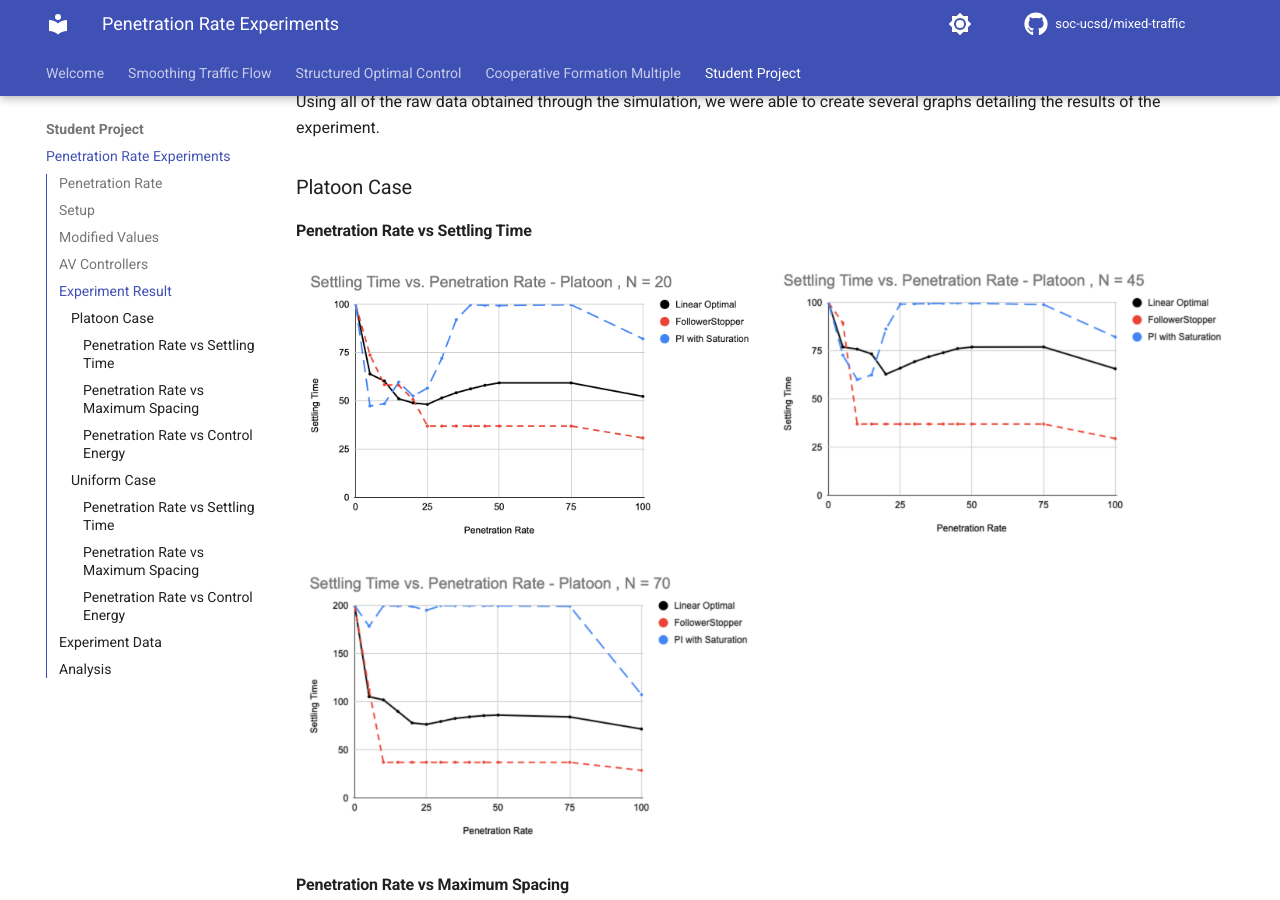
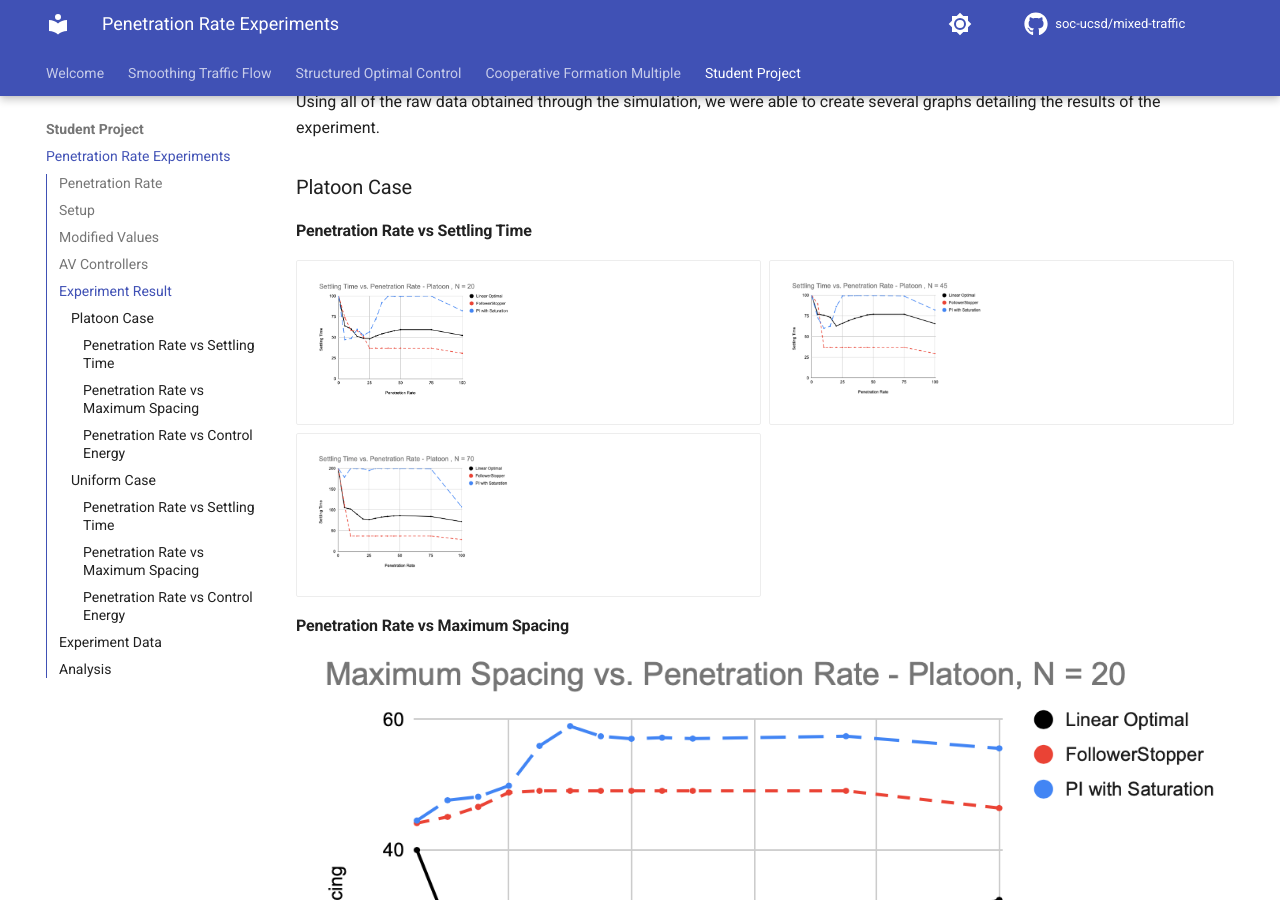
Before and after one commit to soc-ucsd/mixed-traffic, an MkDocs documentation site: the page built from docs/student_project/numerical_data.md, in a window 1280 px wide and 900 px high, scrolled down 1134 px. Built offline with MkDocs 1.6.1 and Material for MkDocs 9.7.7, drawn with Linux system fonts in a browser that asks for light colours; comment, search, counter and statistics services are not loaded.

Commit message:
Update numerical_data.md

```diff
--- a/docs/student_project/numerical_data.md
+++ b/docs/student_project/numerical_data.md
@@ -38,11 +38,9 @@
 
 <div class="grid cards" markdown>
 
-![Alt Text](images/penetration_rate_data/Platoon/Platoon_N=20_settlingtime.png){ width="500" }
-
-![Alt Text](images/penetration_rate_data/Platoon/Platoon_N=45_settlingtime.png){ width="500" }
-
-![Alt Text](images/penetration_rate_data/Platoon/Platoon_N=70_settlingtime.png){ width="500" }
+- ![Alt Text](images/penetration_rate_data/Platoon/Platoon_N=20_settlingtime.png){ width="200" }
+- ![Alt Text](images/penetration_rate_data/Platoon/Platoon_N=45_settlingtime.png){ width="200" }
+- ![Alt Text](images/penetration_rate_data/Platoon/Platoon_N=70_settlingtime.png){ width="200" }
 
 </div>
 
```
